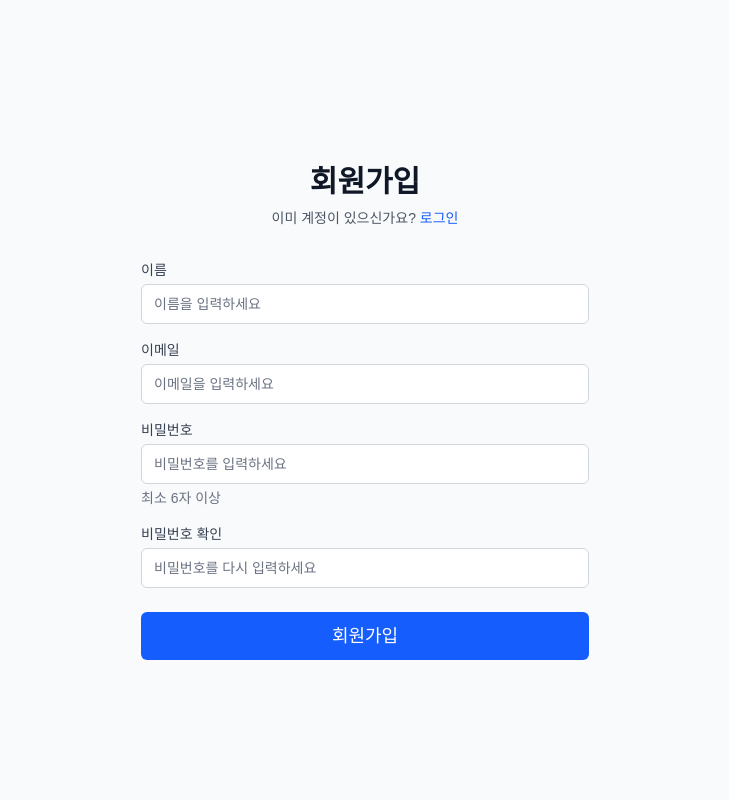
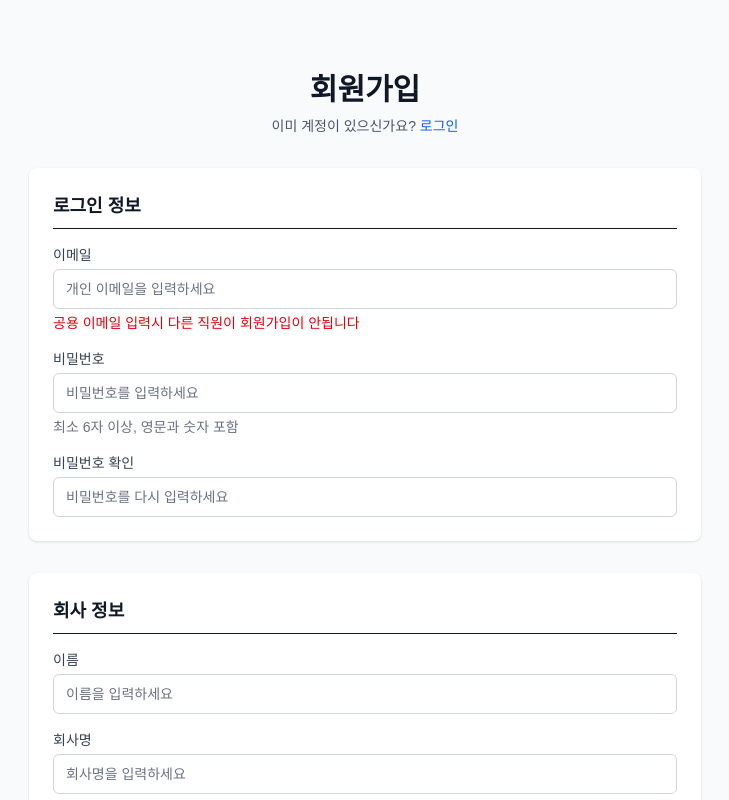
Before and after one commit to clubbob/SG-LOK, a Next.js app: page /signup in a window 1280 px wide. Shown: the top 800 px of the page, without its empty margins (275-1004 px from the left). Built offline with nearby package versions, Linux system fonts and the light colour scheme; no server answers.

Commit message:
회원가입

```diff
--- a/src/app/signup/page.tsx
+++ b/src/app/signup/page.tsx
@@ -11,36 +11,233 @@ import Link from 'next/link';
 export default function SignupPage() {
   const router = useRouter();
   const [formData, setFormData] = useState({
-    name: '',
+    // 로그인 정보
     email: '',
     password: '',
     confirmPassword: '',
+    // 회사 정보
+    name: '',
+    company: '',
+    businessNumber: '',
+    phone: '',
   });
   const [loading, setLoading] = useState(false);
   const [error, setError] = useState('');
+  const [fieldErrors, setFieldErrors] = useState<Record<string, string>>({});
 
   const handleChange = (e: React.ChangeEvent<HTMLInputElement>) => {
-    setFormData({
-      ...formData,
-      [e.target.name]: e.target.value
-    });
+    const { name, value } = e.target;
+
+    // 사업자 등록번호 자동 포맷팅 (하이픈 추가)
+    if (name === 'businessNumber') {
+      const cleaned = value.replace(/[^0-9]/g, '');
+      let formatted = cleaned;
+      if (cleaned.length > 3) {
+        formatted = cleaned.slice(0, 3) + '-' + cleaned.slice(3);
+      }
+      if (cleaned.length > 5) {
+        formatted = cleaned.slice(0, 3) + '-' + cleaned.slice(3, 5) + '-' + cleaned.slice(5, 10);
+      }
+      setFormData({
+        ...formData,
+        [name]: formatted
+      });
+    }
+    // 핸드폰 번호 자동 포맷팅 (하이픈 추가)
+    else if (name === 'phone') {
+      const cleaned = value.replace(/[^0-9]/g, '');
+      let formatted = cleaned;
+      if (cleaned.length > 3) {
+        formatted = cleaned.slice(0, 3) + '-' + cleaned.slice(3);
+      }
+      if (cleaned.length > 7) {
+        formatted = cleaned.slice(0, 3) + '-' + cleaned.slice(3, 7) + '-' + cleaned.slice(7, 11);
+      }
+      setFormData({
+        ...formData,
+        [name]: formatted
+      });
+    }
+    // 일반 필드
+    else {
+      setFormData({
+        ...formData,
+        [name]: value
+      });
+    }
+
+    // 필드별 에러 초기화
+    if (fieldErrors[name]) {
+      setFieldErrors({
+        ...fieldErrors,
+        [name]: ''
+      });
+    }
     if (error) setError('');
+  };
+
+  // 실시간 검증 (onBlur)
+  const handleBlur = (e: React.FocusEvent<HTMLInputElement>) => {
+    const { name, value } = e.target;
+    const errors = { ...fieldErrors };
+
+    switch (name) {
+      case 'email':
+        if (!value.trim()) {
+          errors.email = '이메일을 입력해주세요.';
+        } else if (!validateEmail(value)) {
+          errors.email = '유효한 이메일 형식을 입력해주세요.';
+        } else {
+          delete errors.email;
+        }
+        break;
+
+      case 'password':
+        if (!value) {
+          errors.password = '비밀번호를 입력해주세요.';
+        } else if (value.length < 6) {
+          errors.password = '비밀번호는 최소 6자 이상이어야 합니다.';
+        } else if (!/(?=.*[a-zA-Z])(?=.*[0-9])/.test(value)) {
+          errors.password = '비밀번호는 영문과 숫자를 포함해야 합니다.';
+        } else {
+          delete errors.password;
+        }
+        break;
+
+      case 'confirmPassword':
+        if (!value) {
+          errors.confirmPassword = '비밀번호 확인을 입력해주세요.';
+        } else if (formData.password !== value) {
+          errors.confirmPassword = '비밀번호가 일치하지 않습니다.';
+        } else {
+          delete errors.confirmPassword;
+        }
+        break;
+
+      case 'name':
+        if (!value.trim()) {
+          errors.name = '이름을 입력해주세요.';
+        } else if (value.trim().length < 2) {
+          errors.name = '이름은 최소 2자 이상이어야 합니다.';
+        } else if (value.trim().length > 20) {
+          errors.name = '이름은 20자 이하여야 합니다.';
+        } else {
+          delete errors.name;
+        }
+        break;
+
+      case 'company':
+        if (!value.trim()) {
+          errors.company = '회사명을 입력해주세요.';
+        } else if (value.trim().length < 2) {
+          errors.company = '회사명은 최소 2자 이상이어야 합니다.';
+        } else if (value.trim().length > 50) {
+          errors.company = '회사명은 50자 이하여야 합니다.';
+        } else {
+          delete errors.company;
+        }
+        break;
+
+      case 'businessNumber':
+        if (!value.trim()) {
+          errors.businessNumber = '사업자 등록번호를 입력해주세요.';
+        } else if (!validateBusinessNumber(value)) {
+          errors.businessNumber = '사업자 등록번호는 10자리 숫자여야 합니다.';
+        } else {
+          delete errors.businessNumber;
+        }
+        break;
+
+      case 'phone':
+        if (!value.trim()) {
+          errors.phone = '핸드폰 번호를 입력해주세요.';
+        } else if (!validatePhone(value)) {
+          errors.phone = '유효한 핸드폰 번호 형식을 입력해주세요.';
+        } else {
+          delete errors.phone;
+        }
+        break;
+    }
+
+    setFieldErrors(errors);
+  };
+
+  // 이메일 형식 검증
+  const validateEmail = (email: string): boolean => {
+    const emailRegex = /^[^\s@]+@[^\s@]+\.[^\s@]+$/;
+    return emailRegex.test(email);
+  };
+
+  // 사업자 등록번호 검증 (10자리 숫자)
+  const validateBusinessNumber = (businessNumber: string): boolean => {
+    const cleaned = businessNumber.replace(/-/g, '');
+    return /^\d{10}$/.test(cleaned);
+  };
+
+  // 핸드폰 번호 검증
+  const validatePhone = (phone: string): boolean => {
+    const cleaned = phone.replace(/[-\s]/g, '');
+    return /^01[0-9]\d{7,8}$|^0\d{1,2}\d{3,4}\d{4}$/.test(cleaned);
   };
 
   const handleSubmit = async (e: React.FormEvent) => {
     e.preventDefault();
     setLoading(true);
     setError('');
+    const errors: Record<string, string> = {};
 
-    // 유효성 검사
-    if (formData.password !== formData.confirmPassword) {
-      setError('비밀번호가 일치하지 않습니다.');
-      setLoading(false);
-      return;
+    // 필수 필드 검증
+    if (!formData.email.trim()) {
+      errors.email = '이메일을 입력해주세요.';
+    } else if (!validateEmail(formData.email)) {
+      errors.email = '유효한 이메일 형식을 입력해주세요.';
     }
 
-    if (formData.password.length < 6) {
-      setError('비밀번호는 최소 6자 이상이어야 합니다.');
+    if (!formData.password) {
+      errors.password = '비밀번호를 입력해주세요.';
+    } else if (formData.password.length < 6) {
+      errors.password = '비밀번호는 최소 6자 이상이어야 합니다.';
+    } else if (!/(?=.*[a-zA-Z])(?=.*[0-9])/.test(formData.password)) {
+      errors.password = '비밀번호는 영문과 숫자를 포함해야 합니다.';
+    }
+
+    if (!formData.confirmPassword) {
+      errors.confirmPassword = '비밀번호 확인을 입력해주세요.';
+    } else if (formData.password !== formData.confirmPassword) {
+      errors.confirmPassword = '비밀번호가 일치하지 않습니다.';
+    }
+
+    if (!formData.name.trim()) {
+      errors.name = '이름을 입력해주세요.';
+    } else if (formData.name.trim().length < 2) {
+      errors.name = '이름은 최소 2자 이상이어야 합니다.';
+    } else if (formData.name.trim().length > 20) {
+      errors.name = '이름은 20자 이하여야 합니다.';
+    }
+
+    if (!formData.company.trim()) {
+      errors.company = '회사명을 입력해주세요.';
+    } else if (formData.company.trim().length < 2) {
+      errors.company = '회사명은 최소 2자 이상이어야 합니다.';
+    } else if (formData.company.trim().length > 50) {
+      errors.company = '회사명은 50자 이하여야 합니다.';
+    }
+
+    if (!formData.businessNumber.trim()) {
+      errors.businessNumber = '사업자 등록번호를 입력해주세요.';
+    } else if (!validateBusinessNumber(formData.businessNumber)) {
+      errors.businessNumber = '사업자 등록번호는 10자리 숫자여야 합니다.';
+    }
+
+    if (!formData.phone.trim()) {
+      errors.phone = '핸드폰 번호를 입력해주세요.';
+    } else if (!validatePhone(formData.phone)) {
+      errors.phone = '유효한 핸드폰 번호 형식을 입력해주세요.';
+    }
+
+    // 에러가 있으면 중단
+    if (Object.keys(errors).length > 0) {
+      setFieldErrors(errors);
       setLoading(false);
       return;
     }
@@ -53,11 +250,14 @@ export default function SignupPage() {
         formData.password
       );
 
-      // Firestore에 사용자 정보 저장
+      // Firestore에 사용자 정보 저장 (사업자 등록번호는 하이픈 제거 후 저장)
       await setDoc(doc(db, 'users', userCredential.user.uid), {
         id: userCredential.user.uid,
-        name: formData.name,
-        email: formData.email,
+        name: formData.name.trim(),
+        email: formData.email.trim(),
+        company: formData.company.trim(),
+        businessNumber: formData.businessNumber.replace(/-/g, ''),
+        phone: formData.phone.trim(),
         userTypes: [],
         createdAt: new Date(),
         updatedAt: new Date(),
@@ -83,7 +283,7 @@ export default function SignupPage() {
 
   return (
     <div className="min-h-screen flex items-center justify-center bg-gray-50 py-12 px-4 sm:px-6 lg:px-8">
-      <div className="max-w-md w-full space-y-8">
+      <div className="max-w-2xl w-full space-y-8">
         <div>
           <h2 className="mt-6 text-center text-3xl font-extrabold text-gray-900">
             회원가입
@@ -95,23 +295,18 @@ export default function SignupPage() {
             </Link>
           </p>
         </div>
-        <form className="mt-8 space-y-6" onSubmit={handleSubmit}>
+        <form className="mt-8 space-y-8" onSubmit={handleSubmit}>
           {error && (
             <div className="bg-red-50 border border-red-200 text-red-700 px-4 py-3 rounded">
               {error}
             </div>
           )}
-          <div className="space-y-4">
-            <Input
-              id="name"
-              name="name"
-              type="text"
-              label="이름"
-              required
-              value={formData.name}
-              onChange={handleChange}
-              placeholder="이름을 입력하세요"
-            />
+
+          {/* 로그인 정보 섹션 */}
+          <div className="bg-white rounded-lg shadow-sm p-6 space-y-4">
+            <h3 className="text-lg font-semibold text-gray-900 mb-4 pb-2 border-b">
+              로그인 정보
+            </h3>
             <Input
               id="email"
               name="email"
@@ -120,7 +315,11 @@ export default function SignupPage() {
               required
               value={formData.email}
               onChange={handleChange}
-              placeholder="이메일을 입력하세요"
+              onBlur={handleBlur}
+              placeholder="개인 이메일을 입력하세요"
+              helperText="공용 이메일 입력시 다른 직원이 회원가입이 안됩니다"
+              warning={true}
+              error={fieldErrors.email}
             />
             <Input
               id="password"
@@ -130,8 +329,10 @@ export default function SignupPage() {
               required
               value={formData.password}
               onChange={handleChange}
+              onBlur={handleBlur}
               placeholder="비밀번호를 입력하세요"
-              helperText="최소 6자 이상"
+              helperText="최소 6자 이상, 영문과 숫자 포함"
+              error={fieldErrors.password}
             />
             <Input
               id="confirmPassword"
@@ -141,9 +342,67 @@ export default function SignupPage() {
               required
               value={formData.confirmPassword}
               onChange={handleChange}
+              onBlur={handleBlur}
               placeholder="비밀번호를 다시 입력하세요"
+              error={fieldErrors.confirmPassword}
             />
           </div>
+
+          {/* 회사 정보 섹션 */}
+          <div className="bg-white rounded-lg shadow-sm p-6 space-y-4">
+            <h3 className="text-lg font-semibold text-gray-900 mb-4 pb-2 border-b">
+              회사 정보
+            </h3>
+            <Input
+              id="name"
+              name="name"
+              type="text"
+              label="이름"
+              required
+              value={formData.name}
+              onChange={handleChange}
+              onBlur={handleBlur}
+              placeholder="이름을 입력하세요"
+              error={fieldErrors.name}
+            />
+            <Input
+              id="company"
+              name="company"
+              type="text"
+              label="회사명"
+              required
+              value={formData.company}
+              onChange={handleChange}
+              onBlur={handleBlur}
+              placeholder="회사명을 입력하세요"
+              error={fieldErrors.company}
+            />
+            <Input
+              id="businessNumber"
+              name="businessNumber"
+              type="text"
+              label="사업자 등록번호"
+              required
+              value={formData.businessNumber}
+              onChange={handleChange}
+              onBlur={handleBlur}
+              placeholder="사업자 등록번호를 입력하세요 (예: 111-11-11111)"
+              error={fieldErrors.businessNumber}
+            />
+            <Input
+              id="phone"
+              name="phone"
+              type="tel"
+              label="핸드폰 번호"
+              required
+              value={formData.phone}
+              onChange={handleChange}
+              onBlur={handleBlur}
+              placeholder="핸드폰 번호를 입력하세요 (예: 010-1234-5678)"
+              error={fieldErrors.phone}
+            />
+          </div>
+
           <div>
             <Button
               type="submit"
--- a/src/components/ui/Input.tsx
+++ b/src/components/ui/Input.tsx
@@ -7,10 +7,11 @@ interface InputProps extends React.InputHTMLAttributes<HTMLInputElement> {
   label?: string;
   error?: string;
   helperText?: string;
+  warning?: boolean; // helperText를 빨간색으로 표시
 }
 
 const Input = React.forwardRef<HTMLInputElement, InputProps>(
-  ({ className, type, label, error, helperText, id, ...props }, ref) => {
+  ({ className, type, label, error, helperText, warning, id, ...props }, ref) => {
     const generatedId = useId();
     const inputId = id || generatedId;
 
@@ -39,7 +40,10 @@ const Input = React.forwardRef<HTMLInputElement, InputProps>(
           <p className="mt-1 text-sm text-red-600">{error}</p>
         )}
         {helperText && !error && (
-          <p className="mt-1 text-sm text-gray-500">{helperText}</p>
+          <p className={cn(
+            "mt-1 text-sm",
+            warning ? "text-red-600" : "text-gray-500"
+          )}>{helperText}</p>
         )}
       </div>
     );
```
